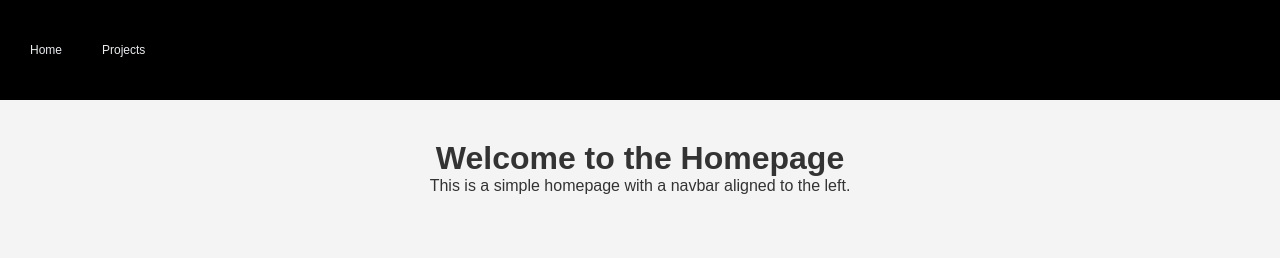
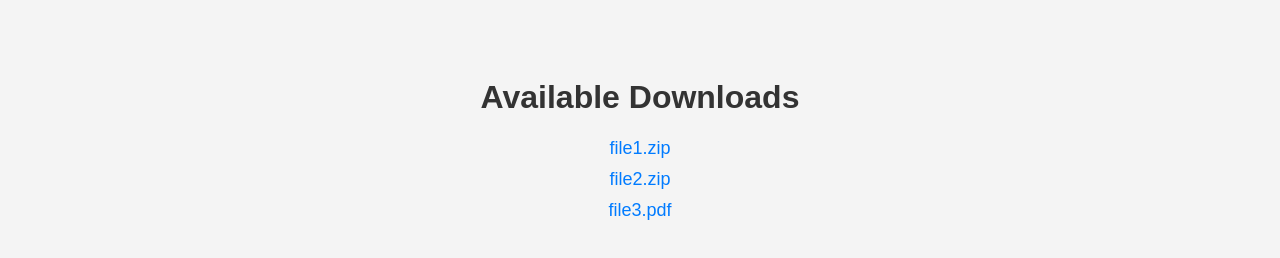
Before and after one commit to keith11783/keith11783.github.io, a plain HTML site: page index.html in a window 1280 px wide. Drawn offline with Linux system fonts and the light colour scheme.

Commit message:
Update index.html

```diff
--- a/index.html
+++ b/index.html
@@ -1,20 +1,46 @@
 <!DOCTYPE html>
 <html lang="en">
 <head>
-    <meta charset="UTF-8">
-    <meta name="viewport" content="width=device-width, initial-scale=1.0">
-    <title>Simple Website</title>
-    <link rel="stylesheet" href="styles.css">
+  <meta charset="UTF-8">
+  <meta name="viewport" content="width=device-width, initial-scale=1.0">
+  <title>Download Files</title>
+  <style>
+    body {
+      font-family: Arial, sans-serif;
+      background-color: #f4f4f4;
+      color: #333;
+      text-align: center;
+      padding: 50px;
+    }
+    h1 {
+      color: #333;
+    }
+    ul {
+      list-style-type: none;
+      padding: 0;
+    }
+    li {
+      margin: 10px 0;
+    }
+    a {
+      text-decoration: none;
+      color: #007bff;
+      font-size: 18px;
+    }
+    a:hover {
+      color: #0056b3;
+    }
+  </style>
 </head>
 <body>
-    <div class="navbar">
-        <a href="index.html" class="nav-btn">Home</a>
-        <a href="projects.html" class="nav-btn">Projects</a>
-    </div>
 
-    <div class="content">
-        <h1>Welcome to the Homepage</h1>
-        <p>This is a simple homepage with a navbar aligned to the left.</p>
-    </div>
+  <h1>Available Downloads</h1>
+  <ul>
+    <li><a href="path/to/file1.zip" download>file1.zip</a></li>
+    <li><a href="path/to/file2.zip" download>file2.zip</a></li>
+    <li><a href="path/to/file3.pdf" download>file3.pdf</a></li>
+    <!-- Add more files as needed -->
+  </ul>
+
 </body>
 </html>
```
